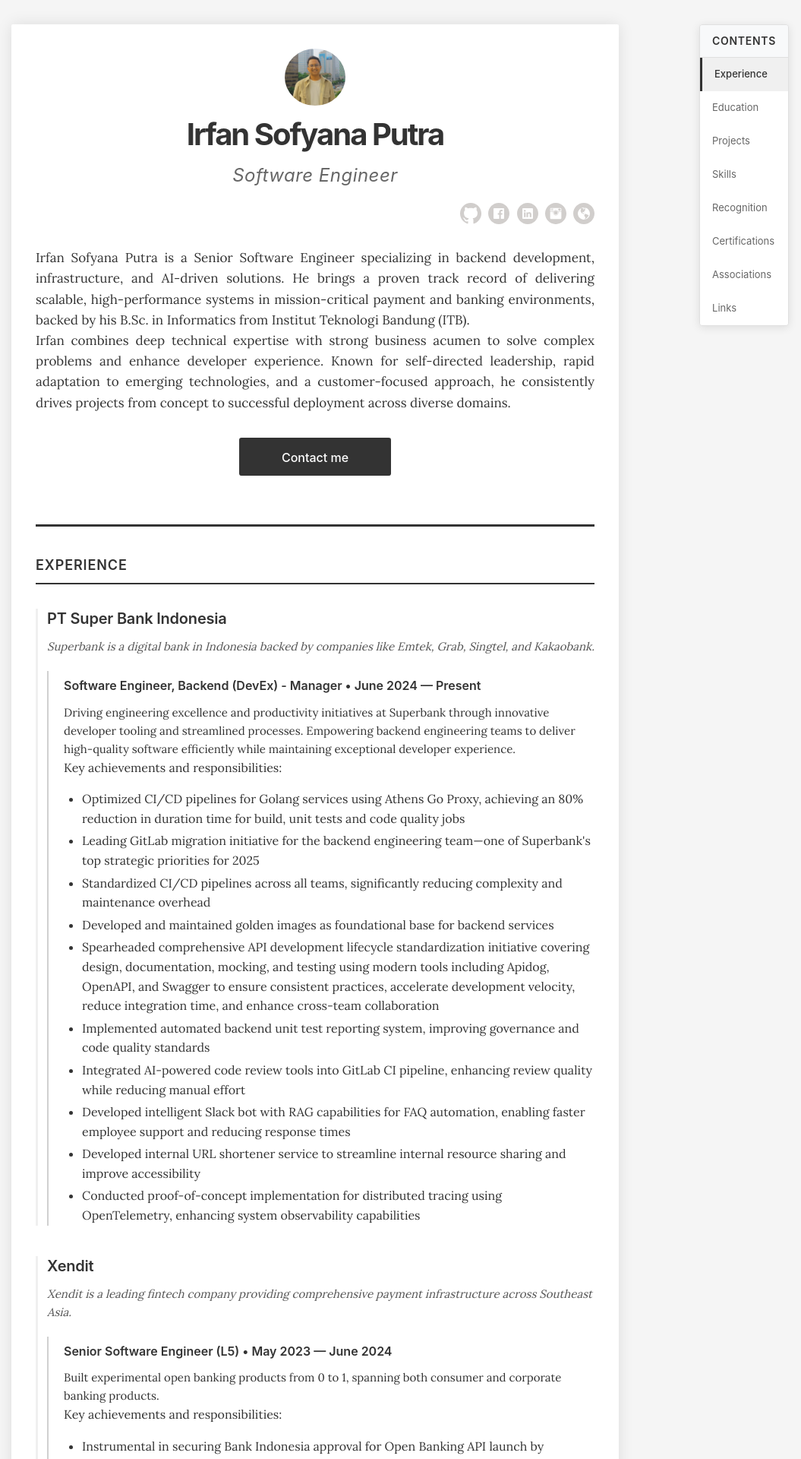
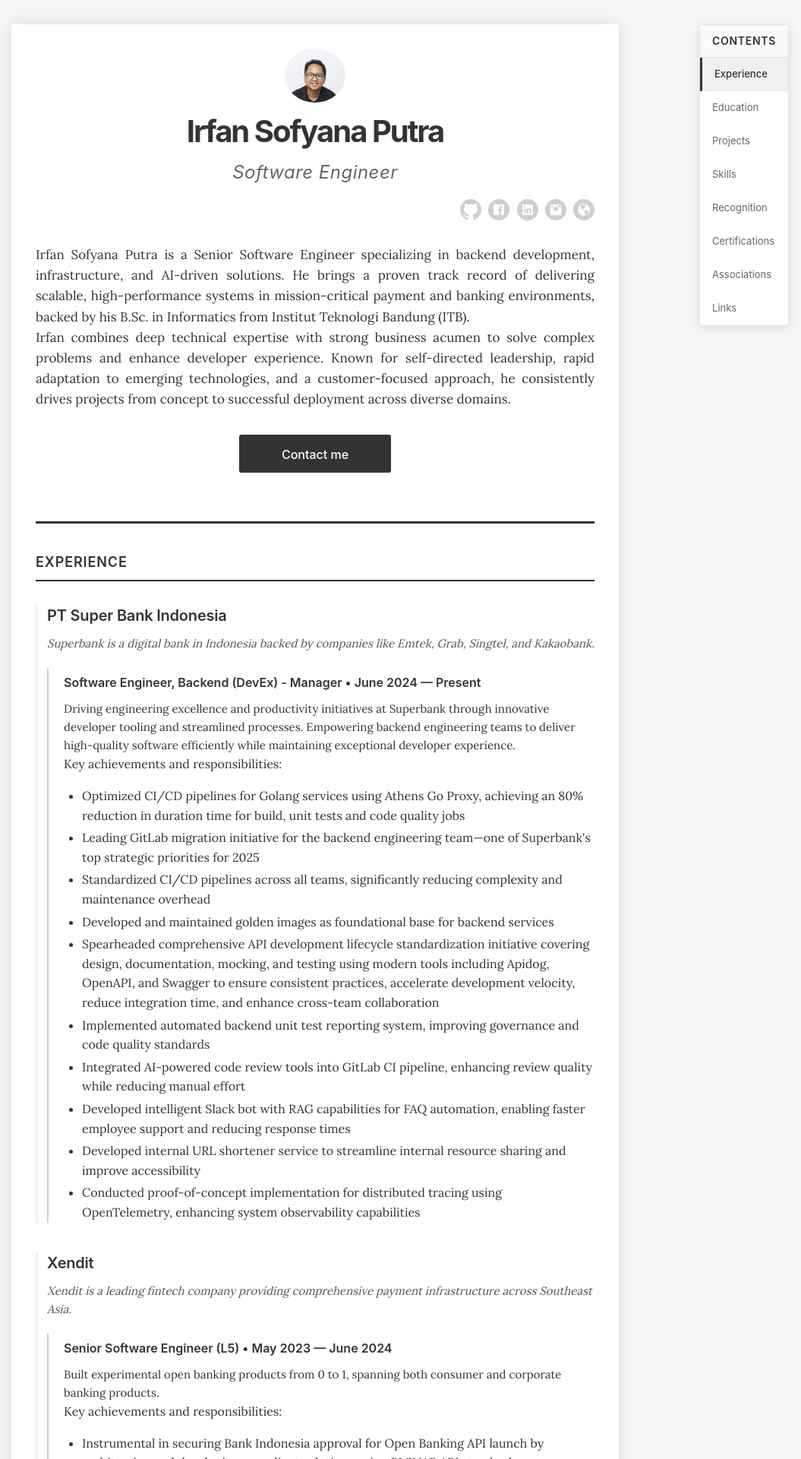
Before and after one commit to irfansofyana/resume, a Jekyll site: the page built from index.html, in a window 1280 px wide. Shown: the top 1920 px of the page at 76% size, without its empty margins (225-1280 px from the left). Built offline with Jekyll 4.4.1, drawn with Linux system fonts in a browser that asks for light colours.

Commit message:
Prof pict update

```diff
--- a/_layouts/resume.html
+++ b/_layouts/resume.html
@@ -35,7 +35,7 @@
 
         <!-- You can turn off the avatar in _config.yml by setting to false -->
         {% if site.resume_avatar == 'true' %}
-        <img src="images/irfan.png" alt="my photo" class="avatar no-print" itemprop="image">
+        <img src="images/irfan_new.png" alt="my photo" class="avatar no-print" itemprop="image">
         {% endif %}
 
         <!-- Your name is defined in the _config.yml file -->
```
Also changed, not shown: images/irfan_new.png (added), 2 other files.
